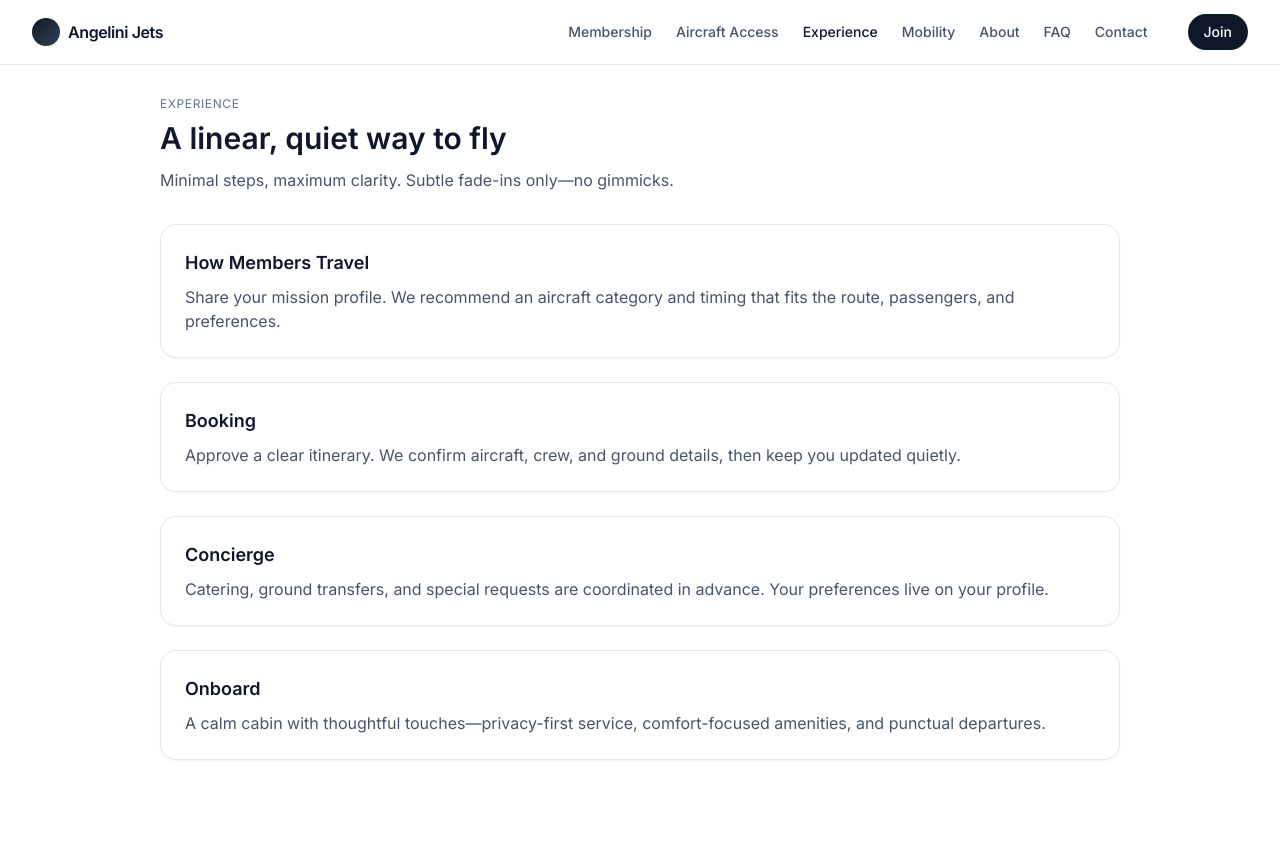
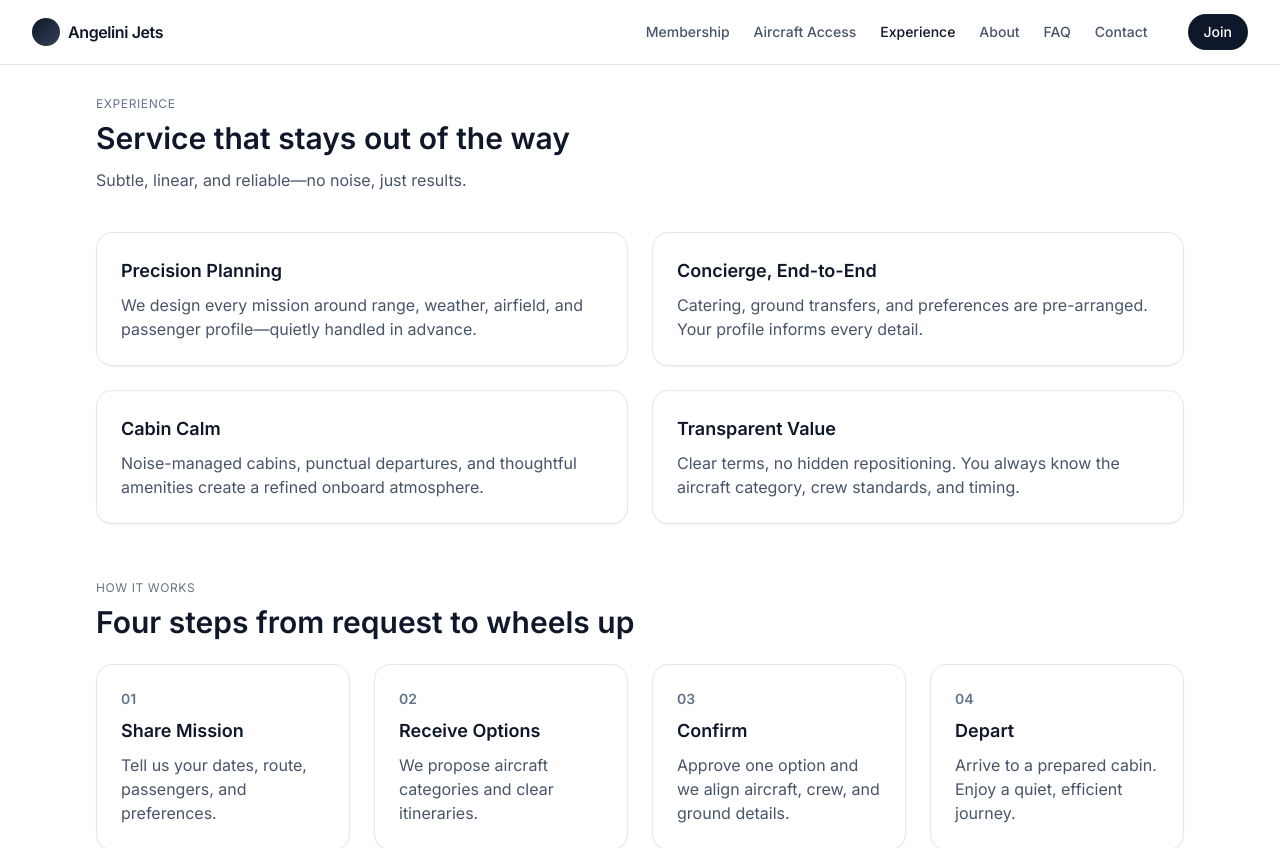
Before and after one commit to gramtop961/frontend-repo_49bg5o8q_6enxe7, a React (Vite) app: page /experience in a window 1280 px wide. Shown: the top 848 px of the page. Built offline with nearby package versions, Linux system fonts and the light colour scheme; a web font is replaced by a local one.

Commit message:
Update project prj_49bg5o8q - 2025-11-18T23:44:22.675Z

```diff
--- a/src/App.jsx
+++ b/src/App.jsx
@@ -4,7 +4,6 @@ import Home from './pages/Home'
 import Membership from './pages/Membership'
 import Aircraft from './pages/Aircraft'
 import Experience from './pages/Experience'
-import Accessibility from './pages/Accessibility'
 import About from './pages/About'
 import FAQ from './pages/FAQ'
 import Contact from './pages/Contact'
@@ -20,7 +19,6 @@ function App() {
         <Route path="/membership" element={<Membership />} />
         <Route path="/aircraft" element={<Aircraft />} />
         <Route path="/experience" element={<Experience />} />
-        <Route path="/accessibility" element={<Accessibility />} />
         <Route path="/about" element={<About />} />
         <Route path="/faq" element={<FAQ />} />
         <Route path="/contact" element={<Contact />} />
--- a/src/components/Hero.jsx
+++ b/src/components/Hero.jsx
@@ -1,3 +1,5 @@
+import { Link } from 'react-router-dom'
+
 export default function Hero() {
   return (
     <section className="relative overflow-hidden pt-24 sm:pt-28">
@@ -31,7 +33,7 @@ export default function Hero() {
 
       {/* Content */}
       <div className="relative max-w-7xl mx-auto px-4 sm:px-6 lg:px-8">
-        <div className="min-h-[70vh] sm:min_h-[72vh] lg:min-h-[78vh] flex items-center">
+        <div className="min-h-[70vh] sm:min-h-[72vh] lg:min-h-[78vh] flex items-center">
           <div className="max-w-3xl text-white">
             <h1 className="text-4xl sm:text-5xl lg:text-6xl font-semibold tracking-tight leading-tight">
               Private aviation, refined for the way you move
@@ -40,18 +42,18 @@ export default function Hero() {
               Angelini Jets orchestrates seamless aircraft access and thoughtful service for individuals and teams who value time above all.
             </p>
             <div className="mt-8 flex flex-wrap gap-3">
-              <a
-                href="/membership"
+              <Link
+                to="/membership"
                 className="inline-flex items-center rounded-full bg-white text-slate-900 px-5 py-3 text-sm font-semibold hover:bg-slate-100 transition-colors"
               >
                 Explore Membership
-              </a>
-              <a
-                href="/aircraft"
+              </Link>
+              <Link
+                to="/aircraft"
                 className="inline-flex items-center rounded-full bg-transparent border border-white/70 text-white px-5 py-3 text-sm font-semibold hover:bg-white/10 transition-colors"
               >
                 View Aircraft Access
-              </a>
+              </Link>
             </div>
           </div>
         </div>
--- a/src/components/Navbar.jsx
+++ b/src/components/Navbar.jsx
@@ -4,7 +4,6 @@ const navItems = [
   { to: '/membership', label: 'Membership' },
   { to: '/aircraft', label: 'Aircraft Access' },
   { to: '/experience', label: 'Experience' },
-  { to: '/accessibility', label: 'Mobility' },
   { to: '/about', label: 'About' },
   { to: '/faq', label: 'FAQ' },
   { to: '/contact', label: 'Contact' },
--- a/src/pages/Aircraft.jsx
+++ b/src/pages/Aircraft.jsx
@@ -3,25 +3,25 @@ import { SectionHeading, Card } from '../components/Sections'
 const categories = [
   {
     name: 'Light Jet',
-    img: 'https://images.unsplash.com/photo-1542336868-39d4f06f909d?q=80&w=2000&auto=format&fit=crop',
+    img: 'https://images.unsplash.com/photo-1518307746-4e8a4360a636?q=80&w=2000&auto=format&fit=crop',
     description: 'Efficient regional travel for short to mid-range missions.',
     bullets: ['4–6 passengers', 'Typical range up to ~1,200–1,500 nm', 'Compact cabins with focused comfort'],
   },
   {
     name: 'Mid-Size Jet',
-    img: 'https://images.unsplash.com/photo-1520435972711-6c8150ed81f2?q=80&w=2000&auto=format&fit=crop',
+    img: 'https://images.unsplash.com/photo-1556706998-81fce52b58dd?q=80&w=2000&auto=format&fit=crop',
     description: 'Balanced range and cabin size for business and family itineraries.',
     bullets: ['6–8 passengers', 'Typical range ~1,500–2,200 nm', 'Quiet cabins with standing room in many models'],
   },
   {
     name: 'Super Mid-Size Jet',
-    img: 'https://images.unsplash.com/photo-1593941707874-ef25b8b06112?q=80&w=2000&auto=format&fit=crop',
+    img: 'https://images.unsplash.com/photo-1504197639813-76941188ec1b?q=80&w=2000&auto=format&fit=crop',
     description: 'Longer range with generous space and baggage capacity.',
     bullets: ['8–9 passengers', 'Typical range ~2,500–3,000 nm', 'Enhanced performance and comfort'],
   },
   {
     name: 'Large Cabin Jet',
-    img: 'https://images.unsplash.com/photo-1541976076758-347942db197a?q=80&w=2000&auto=format&fit=crop',
+    img: 'https://images.unsplash.com/photo-1497366216548-37526070297c?q=80&w=2000&auto=format&fit=crop',
     description: 'Intercontinental capability with expansive, quiet interiors.',
     bullets: ['10–14 passengers', 'Typical range 3,500+ nm', 'Separate living zones and premium amenities'],
   },
@@ -38,7 +38,10 @@ export default function Aircraft() {
         <div className="mt-10 grid gap-6 md:grid-cols-2 lg:grid-cols-4">
           {categories.map((c) => (
             <Card key={c.name}>
-              <img src={c.img} alt={c.name} className="rounded-xl mb-4 h-40 w-full object-cover"/>
+              <div className="relative">
+                <img src={c.img} alt={c.name} className="rounded-xl mb-4 h-40 w-full object-cover" loading="lazy" />
+                <div className="pointer-events-none absolute inset-0 rounded-xl bg-gradient-to-t from-slate-900/10" />
+              </div>
               <h3 className="text-lg font-semibold text-slate-900">{c.name}</h3>
               <p className="mt-2 text-slate-600">{c.description}</p>
               <ul className="mt-3 text-slate-700 space-y-1 list-disc list-inside">
--- a/src/pages/Experience.jsx
+++ b/src/pages/Experience.jsx
@@ -1,24 +1,57 @@
 import { SectionHeading, Card } from '../components/Sections'
 
 export default function Experience() {
+  const pillars = [
+    {
+      title: 'Precision Planning',
+      text: 'We design every mission around range, weather, airfield, and passenger profile—quietly handled in advance.'
+    },
+    {
+      title: 'Concierge, End-to-End',
+      text: 'Catering, ground transfers, and preferences are pre-arranged. Your profile informs every detail.'
+    },
+    {
+      title: 'Cabin Calm',
+      text: 'Noise-managed cabins, punctual departures, and thoughtful amenities create a refined onboard atmosphere.'
+    },
+    {
+      title: 'Transparent Value',
+      text: 'Clear terms, no hidden repositioning. You always know the aircraft category, crew standards, and timing.'
+    }
+  ]
+
   const steps = [
-    { title: 'How Members Travel', text: 'Share your mission profile. We recommend an aircraft category and timing that fits the route, passengers, and preferences.' },
-    { title: 'Booking', text: 'Approve a clear itinerary. We confirm aircraft, crew, and ground details, then keep you updated quietly.' },
-    { title: 'Concierge', text: 'Catering, ground transfers, and special requests are coordinated in advance. Your preferences live on your profile.' },
-    { title: 'Onboard', text: 'A calm cabin with thoughtful touches—privacy-first service, comfort-focused amenities, and punctual departures.' },
+    { title: 'Share Mission', text: 'Tell us your dates, route, passengers, and preferences.' },
+    { title: 'Receive Options', text: 'We propose aircraft categories and clear itineraries.' },
+    { title: 'Confirm', text: 'Approve one option and we align aircraft, crew, and ground details.' },
+    { title: 'Depart', text: 'Arrive to a prepared cabin. Enjoy a quiet, efficient journey.' },
   ]
 
   return (
     <main className="pt-24 pb-16 bg-white">
-      <div className="max-w-5xl mx-auto px-4 sm:px-6 lg:px-8">
-        <SectionHeading eyebrow="Experience" title="A linear, quiet way to fly" text="Minimal steps, maximum clarity. Subtle fade-ins only—no gimmicks." />
-        <div className="mt-8 grid gap-6">
-          {steps.map((s) => (
-            <Card key={s.title}>
-              <h3 className="text-lg font-semibold text-slate-900">{s.title}</h3>
-              <p className="mt-2 text-slate-600">{s.text}</p>
+      <div className="max-w-6xl mx-auto px-4 sm:px-6 lg:px-8">
+        <SectionHeading eyebrow="Experience" title="Service that stays out of the way" text="Subtle, linear, and reliable—no noise, just results." />
+
+        <div className="mt-10 grid gap-6 md:grid-cols-2">
+          {pillars.map((p) => (
+            <Card key={p.title}>
+              <h3 className="text-lg font-semibold text-slate-900">{p.title}</h3>
+              <p className="mt-2 text-slate-600">{p.text}</p>
             </Card>
           ))}
+        </div>
+
+        <div className="mt-14">
+          <SectionHeading eyebrow="How it works" title="Four steps from request to wheels up" />
+          <div className="mt-6 grid gap-6 md:grid-cols-4">
+            {steps.map((s, i) => (
+              <Card key={s.title}>
+                <div className="text-sm font-semibold text-slate-500">{String(i + 1).padStart(2, '0')}</div>
+                <h4 className="mt-2 text-lg font-semibold text-slate-900">{s.title}</h4>
+                <p className="mt-2 text-slate-600">{s.text}</p>
+              </Card>
+            ))}
+          </div>
         </div>
       </div>
     </main>
```
Also changed, not shown: src/pages/Contact.jsx (+49 -10 lines), 1 other file (tests, documents, lock files or other folders).
